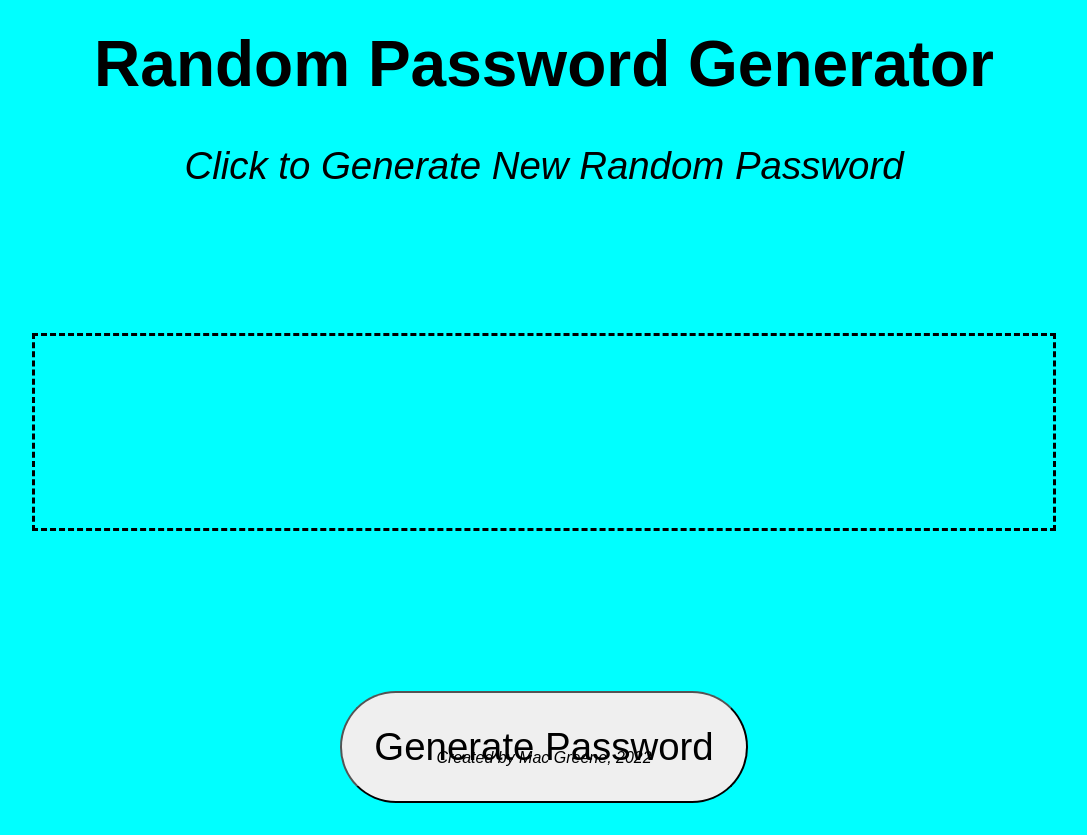
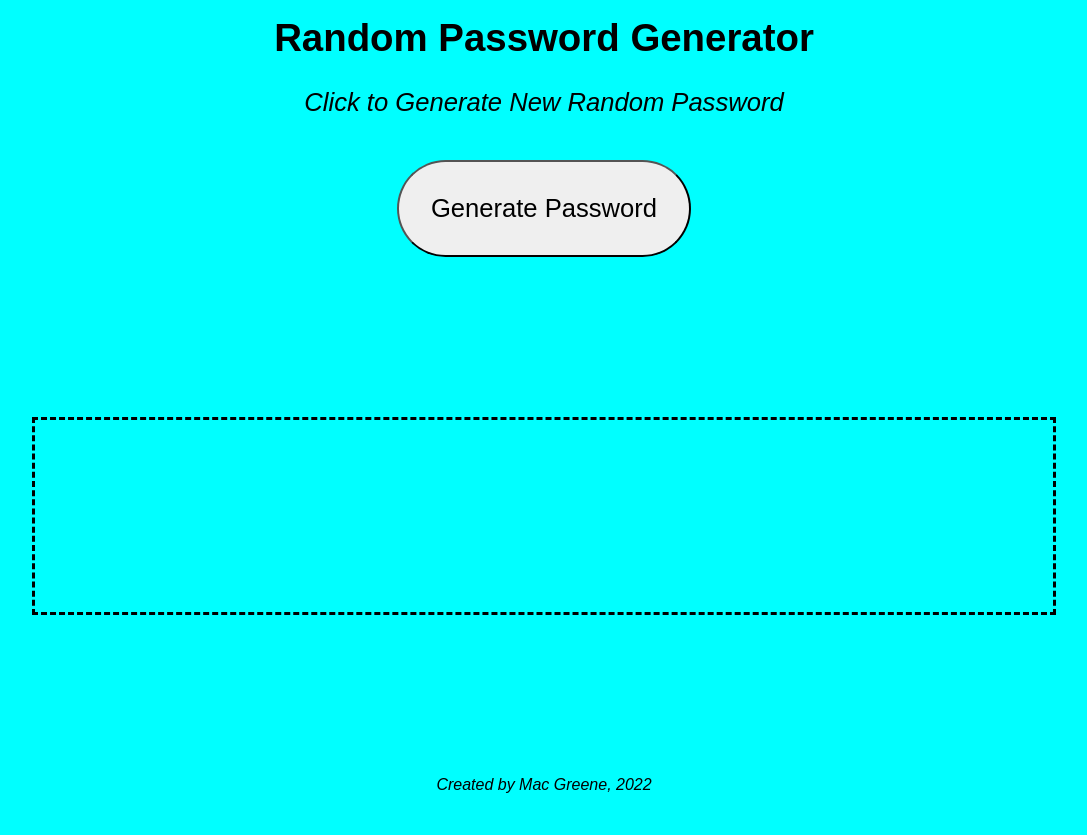
Before and after one commit to macgreene14/random-password-generator, a plain HTML site: page index.html in a window 1280 px wide. Shown: the whole page, without its empty margins (96-1183 px from the left). Drawn offline with Linux system fonts and the light colour scheme.

Commit message:
styling improvements

```diff
--- a/assets/css/style.css
+++ b/assets/css/style.css
@@ -2,7 +2,7 @@ body {
     display: flex;
     flex-wrap: wrap;
     justify-content: center;
-    align-items: flex-start;
+    /* align-items: flex-start; */
     text-align: center;
     line-height: 2.0;
     gap: 0px;
@@ -12,28 +12,30 @@ body {
 
 body header {
     width: 100%;
-    height: 10%
 }
 
 body h1 {
-    font-size: 5vw;
+    font-size: 3vw;
 }
 
 body p, body h2 {
-    font-size: 3vw;
+    font-size: 2vw;
+
 }
 
 
 .buttonClass {
     width: 100%;
-    font-size: 3vw;
+    height: 1%;
+    flex:1 1 3000px;
 }
 
 #button {
     border-radius: 80px;
     padding: 0.5%;
     margin: 0.5%;
-    min-height: 15%;
+    font-size: 2vw;
+    /* min-height: 15%; */
 }
 
 .passwordClass {
@@ -41,21 +43,16 @@ body p, body h2 {
     padding: 7.5%;
     margin: 10%;
     font-size: larger;
-    flex: 1 0 25%;
-
+    flex: 3 1 0;
 }
 
-section {
-    width: 100%;
-    flex-grow: 1;
-    flex-shrink: 1;
-    flex-basis: auto;
-}
+
 
 body footer {
-    position: fixed;
-    bottom: 0;
-    padding: 2%
+    position: relative;
+    /* bottom: 0; */
+    padding: 2%;
+    width: 100%;
 }
 
 /* todo add media query to resize elements for mobile device */
--- a/index.html
+++ b/index.html
@@ -15,15 +15,15 @@
         <p><em>Click to Generate New Random Password</em></p>
     </header>
 
-    <section>
-        <!-- element to insert password from JS -->
-        <div class="passwordClass" id="passwordElement"></div>
 
-        <!-- button for running script -->
-        <div class="buttonClass" id="buttonElement">
-            <button id="button"> Generate Password</button>
-        </div>
-    </section>
+    <!-- button for running script -->
+    <div class="buttonClass" id="buttonElement">
+        <button id="button"> Generate Password</button>
+    </div>
+
+    <!-- element to insert password from JS -->
+    <div class="passwordClass" id="passwordElement"></div>
+
 
 
 
```
